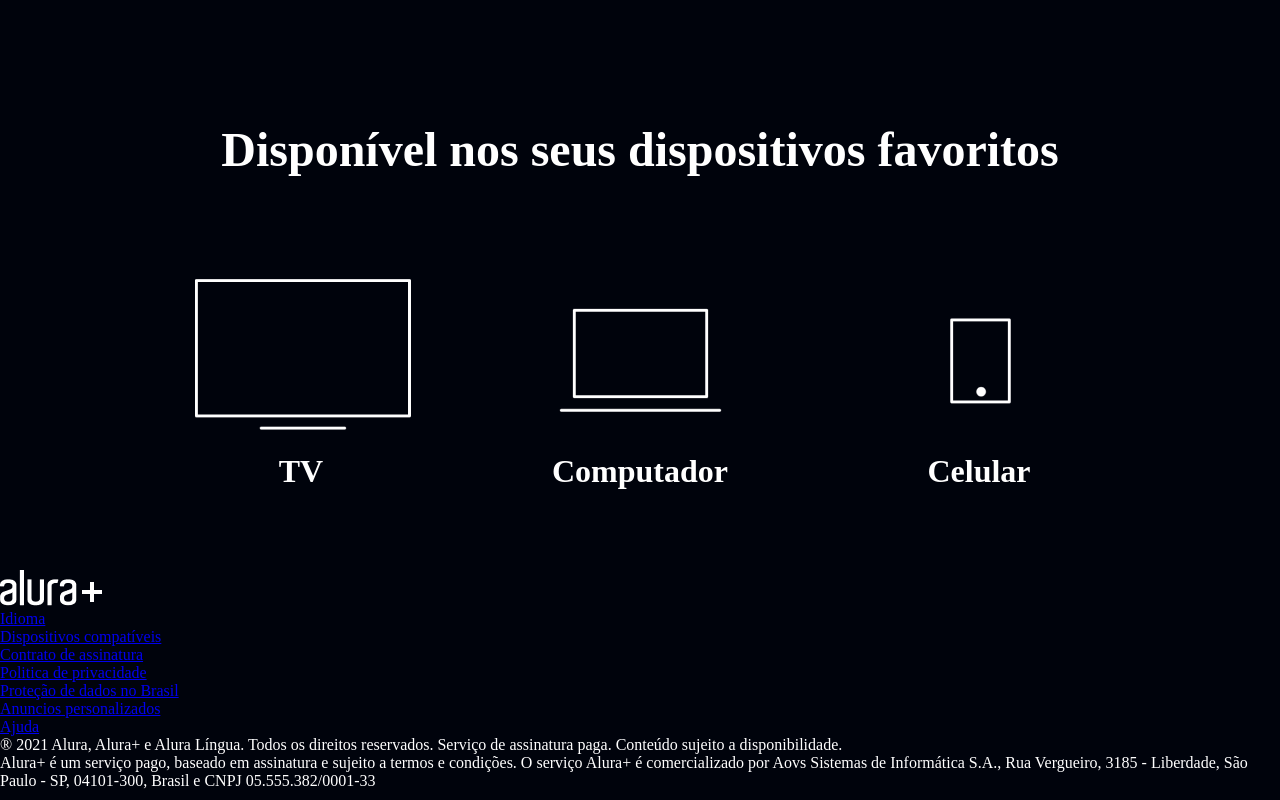
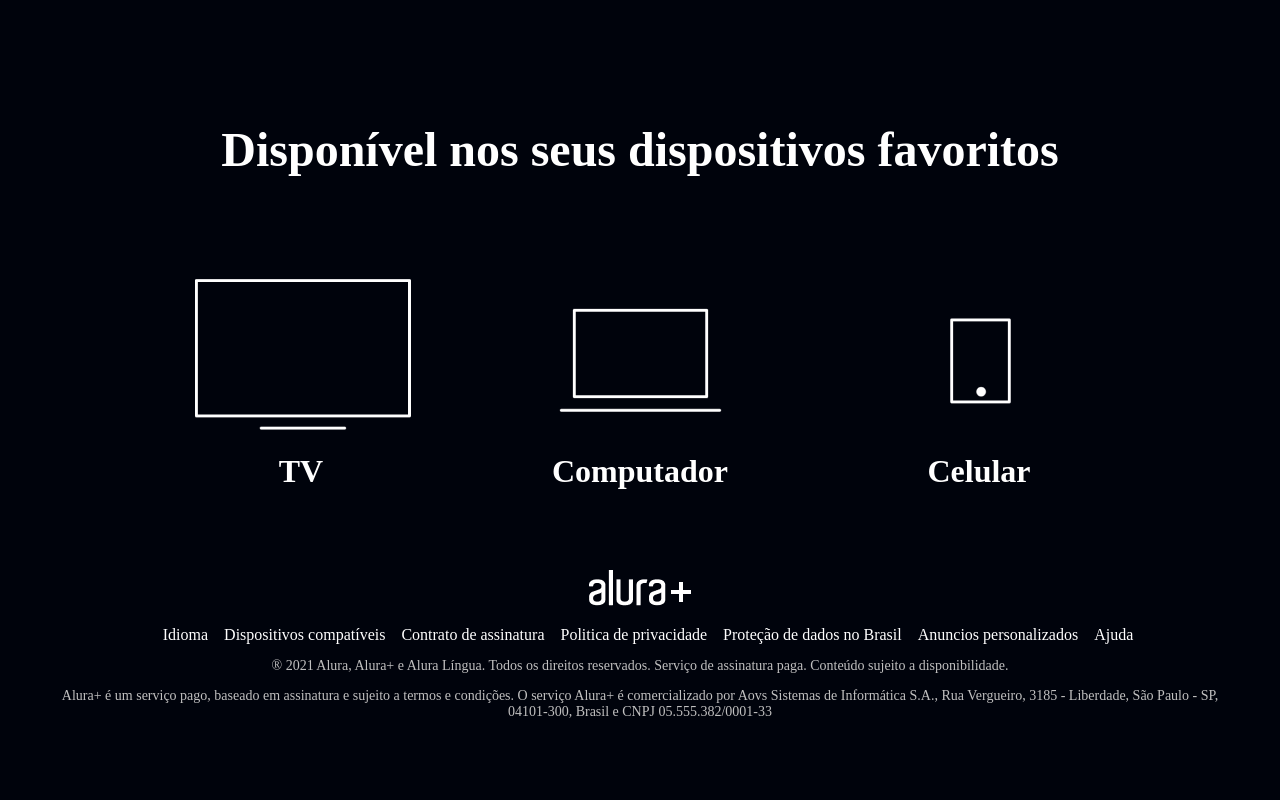
Before and after one commit to K3villynSouza/combo.kev, a plain HTML site: page index.html in a window 1280 px wide. Shown: the part 3078-3878 px from the top of the page. Drawn offline with Linux system fonts and the light colour scheme; files whose address does not match are found by name.

Commit message:
Update styles.css

```diff
--- a/styles.css
+++ b/styles.css
@@ -111,3 +111,23 @@ body {
     font-size: 32px;
     color: var(--branco-principal);
 }
+.rodape__lista {
+    display: flex;
+    justify-content: center;
+    list-style-type: none;
+    margin-top: 1em;
+}
+.lista__link a{
+    text-decoration: none;
+    color: var(--branco-principal);
+    margin-left: 1em;
+}
+.rodape__texto {
+    margin: 1em 0;
+    color: var(--cinza-secundario);
+    font-size: 14px;
+}
+.rodape {
+    text-align: center;
+    margin: 5em 3em;
+}
```
